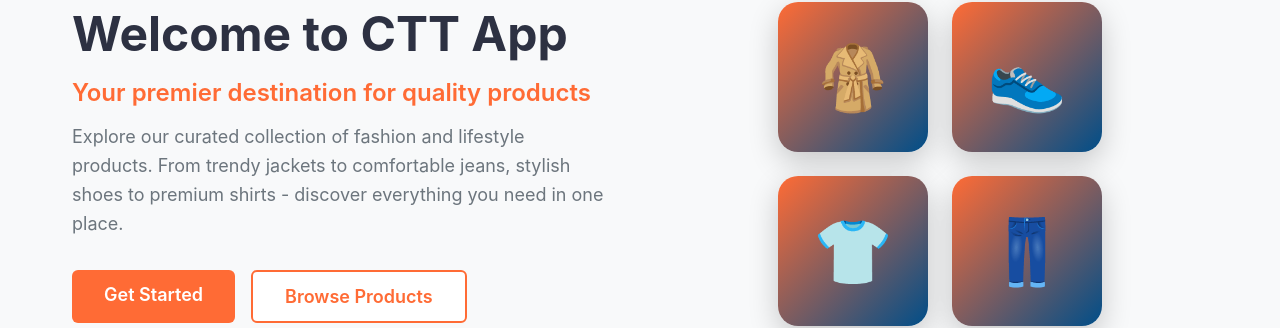
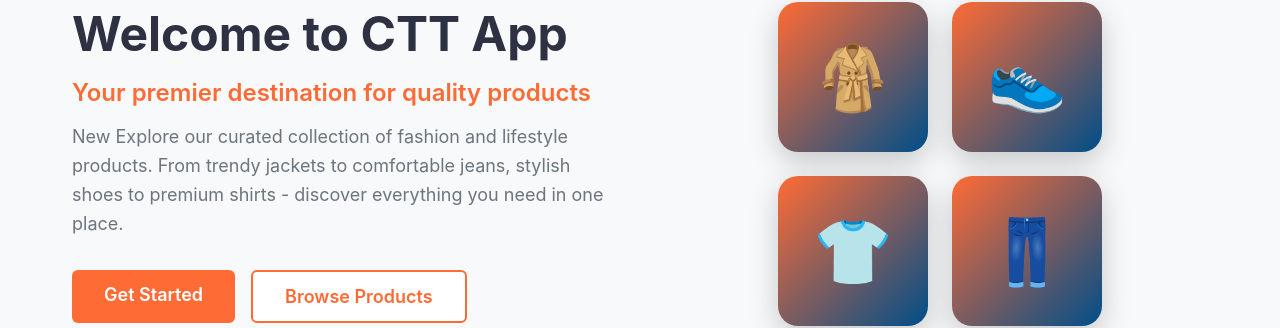
Before and after one commit to vishal-1989/ctt-ecommerce-railway, a React (Vite) app in the folder client/: page / in a window 1280 px wide. Shown: the part 134-462 px from the top of the page. Built offline with nearby package versions, Linux system fonts and the light colour scheme; no server answers; the HTML template or start-up script is replaced by a standard one.

Commit message:
Added test suit

```diff
--- a/client/src/pages/LandingPage.jsx
+++ b/client/src/pages/LandingPage.jsx
@@ -22,7 +22,7 @@ function LandingPage() {
             Your premier destination for quality products
           </p>
           <p className="hero-description">
-            Explore our curated collection of fashion and lifestyle products.
+            New Explore our curated collection of fashion and lifestyle products.
             From trendy jackets to comfortable jeans, stylish shoes to premium shirts -
             discover everything you need in one place.
           </p>
```
